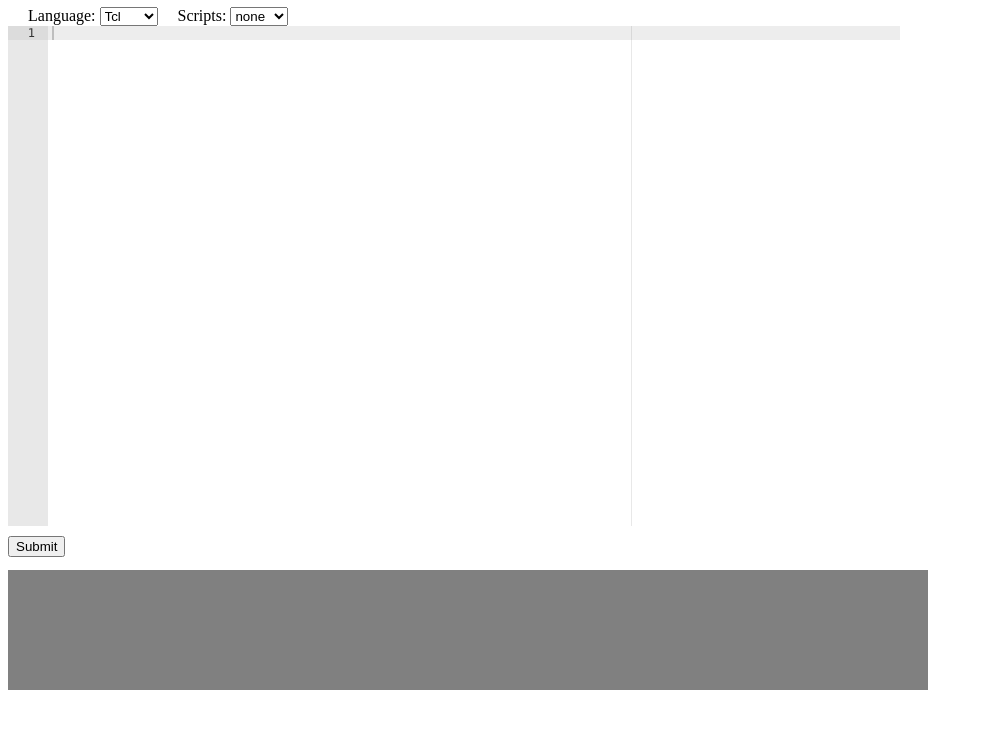
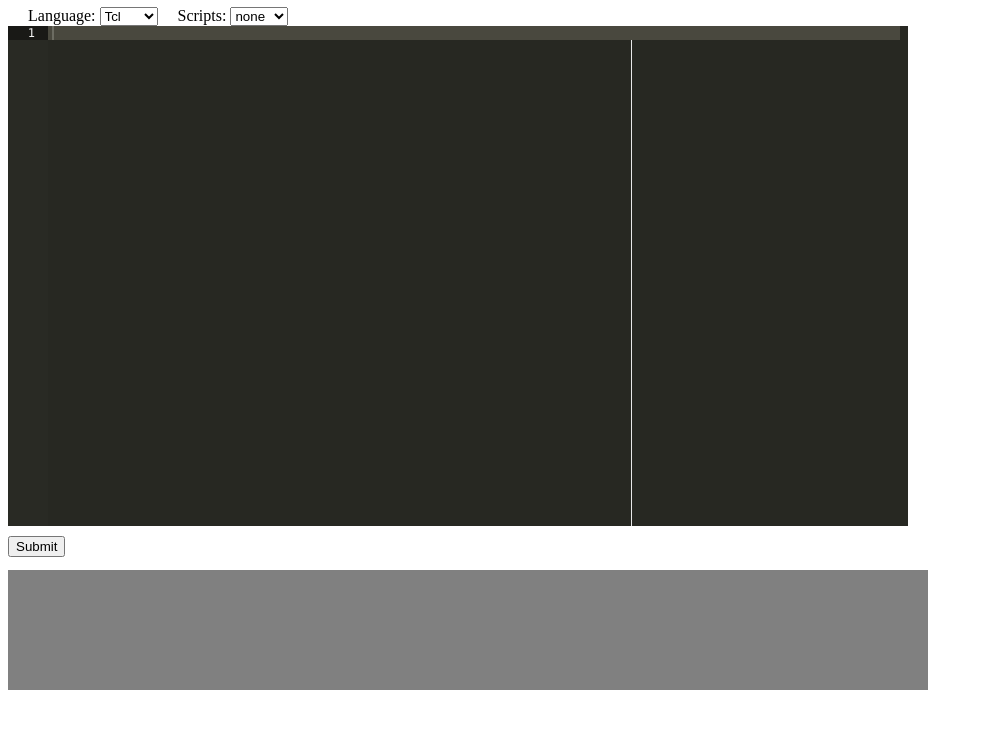
Before and after one commit to chochreiner/browserBasedTeachingEnvironment, a plain HTML site: page code/editor/index.html in a window 1280 px wide. Shown: the part 73-824 px from the top of the page, without its empty margins (0-983 px from the left). Drawn offline with Linux system fonts and the light colour scheme; files whose address does not match are found by name.

Commit message:
fisrt functional complete prototype

```diff
--- a/code/editor/index.html
+++ b/code/editor/index.html
@@ -37,6 +37,7 @@
       <script>
         var editor = ace.edit("editor");
         editor.session.setMode("ace/mode/tcl");
+        editor.setTheme("ace/theme/monokai");
       </script>
     </div>
     <div id="operations">
@@ -79,6 +80,16 @@ asdf \
 adsf
 
 kein comment
+
+set x 1; # my comment \
+         dsdsdsdds
+
+{*}
+;
+
+alle "strings" gehen mit " an und dann geht es weiter; entweder mit string oder eval oder variable" --> braucht aber einen eigenen next --> innerhalb der stringumgebung und extern
+
+frage --> kann man mit einem 2. run drübergehen
 
 
 </textarea>
--- a/code/editor/script.js
+++ b/code/editor/script.js
@@ -15,21 +15,22 @@ function changeScript() {
   editor.gotoLine(1);
 }
 
+
 function submitScript() {
-  if (Math.round(Math.random())) {
-    document.getElementById("result").innerHTML="result"
-  } else {
-    errorMessage= " Commands:\n"
-    + "invalid command name \"fore\"\n"
-    + "while executing\n"
-    + "fore ach {i} [info functions] {\n"
-    + "  if {![info exists availablecommands]} {\n"
-    + "    set availablecommands $i\n"
-    + "  } else {\n"
-    + "     set availablecommands \"$availabl...\"\n"
-    + " (file \"generator.tcl\" line 13)";
-    var line = errorMessage.match(/line (.*)\)$/);
-    editor.gotoLine(line[1]);
-    document.getElementById("result").innerHTML=errorMessage;
+  var xmlhttp;
+  if (window.XMLHttpRequest) {// code for IE7+, Firefox, Chrome, Opera, Safari
+    xmlhttp=new XMLHttpRequest();
+  } else {// code for IE6, IE5
+    xmlhttp=new ActiveXObject("Microsoft.XMLHTTP");
   }
+   xmlhttp.onreadystatechange=function() {
+    if (xmlhttp.readyState==4 && xmlhttp.status==200) {
+      var result = xmlhttp.responseText;
+      document.getElementById("result").innerHTML=result;
+      var line = result.match(/line (.*)\)$/);
+      editor.gotoLine(line[1]);
+    }
+  }
+  xmlhttp.open("GET","http://hal.lan:8081/"+window.btoa(editor.getValue()),true);
+  xmlhttp.send();
 }
--- /dev/null
+++ b/code/editor/src/theme-monokai.js
@@ -0,0 +1,191 @@
+/* ***** BEGIN LICENSE BLOCK *****
+ * Version: MPL 1.1/GPL 2.0/LGPL 2.1
+ *
+ * The contents of this file are subject to the Mozilla Public License Version
+ * 1.1 (the "License"); you may not use this file except in compliance with
+ * the License. You may obtain a copy of the License at
+ * http://www.mozilla.org/MPL/
+ *
+ * Software distributed under the License is distributed on an "AS IS" basis,
+ * WITHOUT WARRANTY OF ANY KIND, either express or implied. See the License
+ * for the specific language governing rights and limitations under the
+ * License.
+ *
+ * The Original Code is Ajax.org Code Editor (ACE).
+ *
+ * The Initial Developer of the Original Code is
+ * Ajax.org B.V.
+ * Portions created by the Initial Developer are Copyright (C) 2010
+ * the Initial Developer. All Rights Reserved.
+ *
+ * Contributor(s):
+ *      Fabian Jakobs <fabian AT ajax DOT org>
+ *
+ * Alternatively, the contents of this file may be used under the terms of
+ * either the GNU General Public License Version 2 or later (the "GPL"), or
+ * the GNU Lesser General Public License Version 2.1 or later (the "LGPL"),
+ * in which case the provisions of the GPL or the LGPL are applicable instead
+ * of those above. If you wish to allow use of your version of this file only
+ * under the terms of either the GPL or the LGPL, and not to allow others to
+ * use your version of this file under the terms of the MPL, indicate your
+ * decision by deleting the provisions above and replace them with the notice
+ * and other provisions required by the GPL or the LGPL. If you do not delete
+ * the provisions above, a recipient may use your version of this file under
+ * the terms of any one of the MPL, the GPL or the LGPL.
+ *
+ * ***** END LICENSE BLOCK ***** */
+
+define('ace/theme/monokai', ['require', 'exports', 'module', 'ace/lib/dom'], function(require, exports, module) {
+
+exports.isDark = true;
+exports.cssClass = "ace-monokai";
+exports.cssText = "\
+.ace-monokai .ace_editor {\
+  border: 2px solid rgb(159, 159, 159);\
+}\
+\
+.ace-monokai .ace_editor.ace_focus {\
+  border: 2px solid #327fbd;\
+}\
+\
+.ace-monokai .ace_gutter {\
+  background: #292a24;\
+  color: #f1f1f1;\
+}\
+\
+.ace-monokai .ace_print_margin {\
+  width: 1px;\
+  background: #e8e8e8;\
+}\
+\
+.ace-monokai .ace_scroller {\
+  background-color: #272822;\
+}\
+\
+.ace-monokai .ace_text-layer {\
+  cursor: text;\
+  color: #F8F8F2;\
+}\
+\
+.ace-monokai .ace_cursor {\
+  border-left: 2px solid #F8F8F0;\
+}\
+\
+.ace-monokai .ace_cursor.ace_overwrite {\
+  border-left: 0px;\
+  border-bottom: 1px solid #F8F8F0;\
+}\
+\
+.ace-monokai .ace_marker-layer .ace_selection {\
+  background: #49483E;\
+}\
+\
+.ace-monokai.multiselect .ace_selection.start {\
+  box-shadow: 0 0 3px 0px #272822;\
+  border-radius: 2px;\
+}\
+\
+.ace-monokai .ace_marker-layer .ace_step {\
+  background: rgb(102, 82, 0);\
+}\
+\
+.ace-monokai .ace_marker-layer .ace_bracket {\
+  margin: -1px 0 0 -1px;\
+  border: 1px solid #49483E;\
+}\
+\
+.ace-monokai .ace_marker-layer .ace_active_line{\
+  background: #49483E;\
+}\
+.ace-monokai .ace_gutter_active_line{\
+  background: #191916;\
+}\
+\
+.ace-monokai .ace_marker-layer .ace_selected_word {\
+  border: 1px solid #49483E;\
+}\
+\
+.ace-monokai .ace_invisible {\
+  color: #49483E;\
+}\
+\
+.ace-monokai .ace_keyword, .ace-monokai .ace_meta {\
+  color:#F92672;\
+}\
+\
+.ace-monokai .ace_constant.ace_language {\
+  color:#AE81FF;\
+}\
+\
+.ace-monokai .ace_constant.ace_numeric {\
+  color:#AE81FF;\
+}\
+\
+.ace-monokai .ace_constant.ace_other {\
+  color:#AE81FF;\
+}\
+\
+.ace-monokai .ace_invalid {\
+  color:#F8F8F0;\
+background-color:#F92672;\
+}\
+\
+.ace-monokai .ace_invalid.ace_deprecated {\
+  color:#F8F8F0;\
+background-color:#AE81FF;\
+}\
+\
+.ace-monokai .ace_support.ace_constant {\
+  color:#66D9EF;\
+}\
+\
+.ace-monokai .ace_fold {\
+    background-color: #A6E22E;\
+    border-color: #F8F8F2;\
+}\
+\
+.ace-monokai .ace_support.ace_function {\
+  color:#66D9EF;\
+}\
+\
+.ace-monokai .ace_storage {\
+  color:#F92672;\
+}\
+\
+.ace-monokai .ace_storage.ace_type,  .ace-monokai .ace_support.ace_type{\
+  font-style:italic;\
+color:#66D9EF;\
+}\
+\
+.ace-monokai .ace_variable {\
+  color:#A6E22E;\
+}\
+\
+.ace-monokai .ace_variable.ace_parameter {\
+  font-style:italic;\
+color:#FD971F;\
+}\
+\
+.ace-monokai .ace_string {\
+  color:#E6DB74;\
+}\
+\
+.ace-monokai .ace_comment {\
+  color:#75715E;\
+}\
+\
+.ace-monokai .ace_entity.ace_other.ace_attribute-name {\
+  color:#A6E22E;\
+}\
+\
+.ace-monokai .ace_entity.ace_name.ace_function {\
+  color:#A6E22E;\
+}\
+\
+.ace-monokai .ace_markup.ace_underline {\
+    text-decoration:underline;\
+}";
+
+    var dom = require("../lib/dom");
+    dom.importCssString(exports.cssText, exports.cssClass);
+});
```
Also changed, not shown: code/editor/src/mode-tcl.js (+6 -51 lines), doku/FeedbackSSo.txt, 2 other files.
